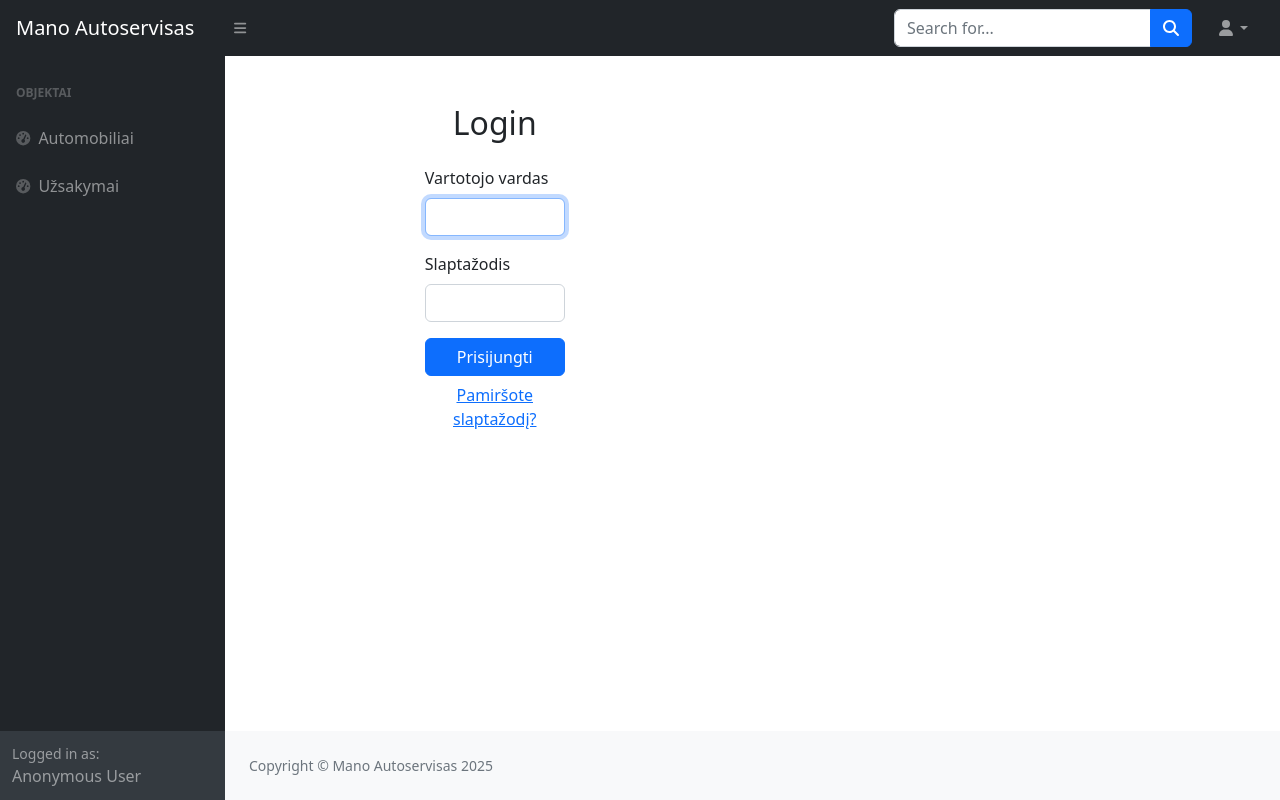
After one commit to DonatasNoreika/autoservice_20250818, a Django app: page /accounts/login/ in a window 1280 px wide. The commit adds this page. Run offline with Django 5.2, Linux system fonts and the light colour scheme; some libraries are stand-ins or nearby versions.

Commit message:
7: +Padaryti login puslapį, per kurį leistų prisijungti vartotojui.

```diff
--- a/mysite/autoservice/templates/base.html
+++ b/mysite/autoservice/templates/base.html
@@ -31,9 +31,15 @@
                     <a class="nav-link dropdown-toggle" id="navbarDropdown" href="#" role="button" data-bs-toggle="dropdown" aria-expanded="false"><i class="fas fa-user fa-fw"></i></a>
                     <ul class="dropdown-menu dropdown-menu-end" aria-labelledby="navbarDropdown">
                         <li><a class="dropdown-item" href="#!">Settings</a></li>
-                        <li><a class="dropdown-item" href="#!">Activity Log</a></li>
                         <li><hr class="dropdown-divider" /></li>
-                        <li><a class="dropdown-item" href="#!">Logout</a></li>
+                        {% if user.is_authenticated %}
+                        <form method="post" action="{% url 'logout' %}">
+                        {% csrf_token %}
+                            <button class="dropdown-item" type="submit">Atsijungti</button>
+                        </form>
+                        {% else %}
+                        <li><a class="dropdown-item" href="{% url 'login' %}">Prisijungti</a></li>
+                        {% endif %}
                     </ul>
                 </li>
             </ul>
@@ -56,7 +62,11 @@
                     </div>
                     <div class="sb-sidenav-footer">
                         <div class="small">Logged in as:</div>
-                        Start Bootstrap
+                        {% if user.is_authenticated %}
+                        {{ user.username }}
+                        {% else %}
+                        Anonymous User
+                        {% endif %}
                     </div>
                 </nav>
             </div>
--- /dev/null
+++ b/mysite/autoservice/templates/registration/login.html
@@ -0,0 +1,28 @@
+{% extends "base.html" %}
+
+{% block "title" %}Prisijungimas{% endblock %}
+
+{% block "content" %}
+<div class="container mt-5">
+    <div class="row justify-content-center">
+        <div class="col-md-4">
+            <h2 class="mb-4 text-center">Login</h2>
+            <form method="post">
+                {% csrf_token %}
+                <div class="mb-3">
+                    <label for="id_username" class="form-label">Vartotojo vardas</label>
+                    <input type="text" name="username" autofocus required id="id_username" class="form-control">
+                </div>
+                <div class="mb-3">
+                    <label for="id_password" class="form-label">Slaptažodis</label>
+                    <input type="password" name="password" required id="id_password" class="form-control">
+                </div>
+                <button type="submit" class="btn btn-primary w-100">Prisijungti</button>
+                <input type="hidden" name="next" value="{{ next }}"/>
+            </form>
+
+            <p><a href="{% url 'password_reset' %}" class="btn btn-link w-100">Pamiršote slaptažodį?</a></p>
+        </div>
+    </div>
+</div>
+{% endblock %}
--- a/mysite/mysite/settings.py
+++ b/mysite/mysite/settings.py
@@ -126,3 +126,7 @@ DEFAULT_AUTO_FIELD = 'django.db.models.BigAutoField'
 MEDIA_ROOT = os.path.join(BASE_DIR, 'autoservice/media')
 
 MEDIA_URL = '/media/'
+
+LOGIN_REDIRECT_URL = '/'
+
+LOGOUT_REDIRECT_URL = '/'
--- a/mysite/mysite/urls.py
+++ b/mysite/mysite/urls.py
@@ -7,5 +7,6 @@ from django.conf.urls.static import static
 urlpatterns = [
     path('admin/', admin.site.urls),
     path('', include('autoservice.urls')),
+    path('accounts/', include('django.contrib.auth.urls')),
 ] + (static(settings.STATIC_URL, document_root=settings.STATIC_ROOT) +
     static(settings.MEDIA_URL, document_root=settings.MEDIA_ROOT))
```
